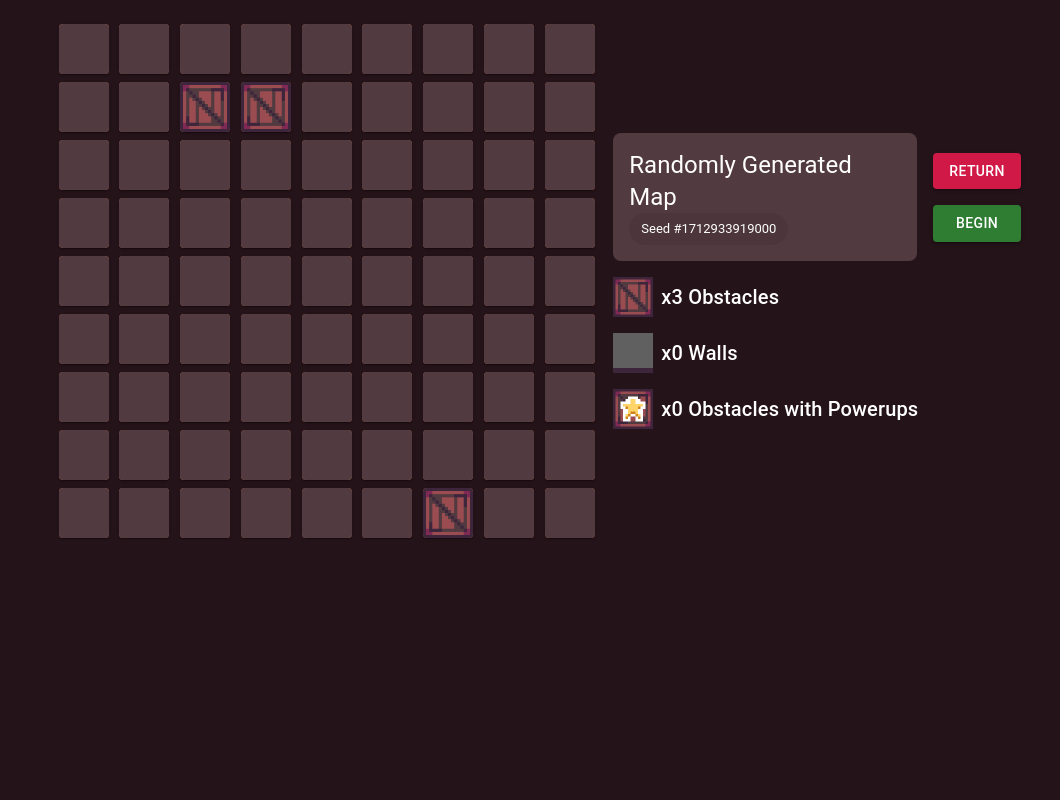
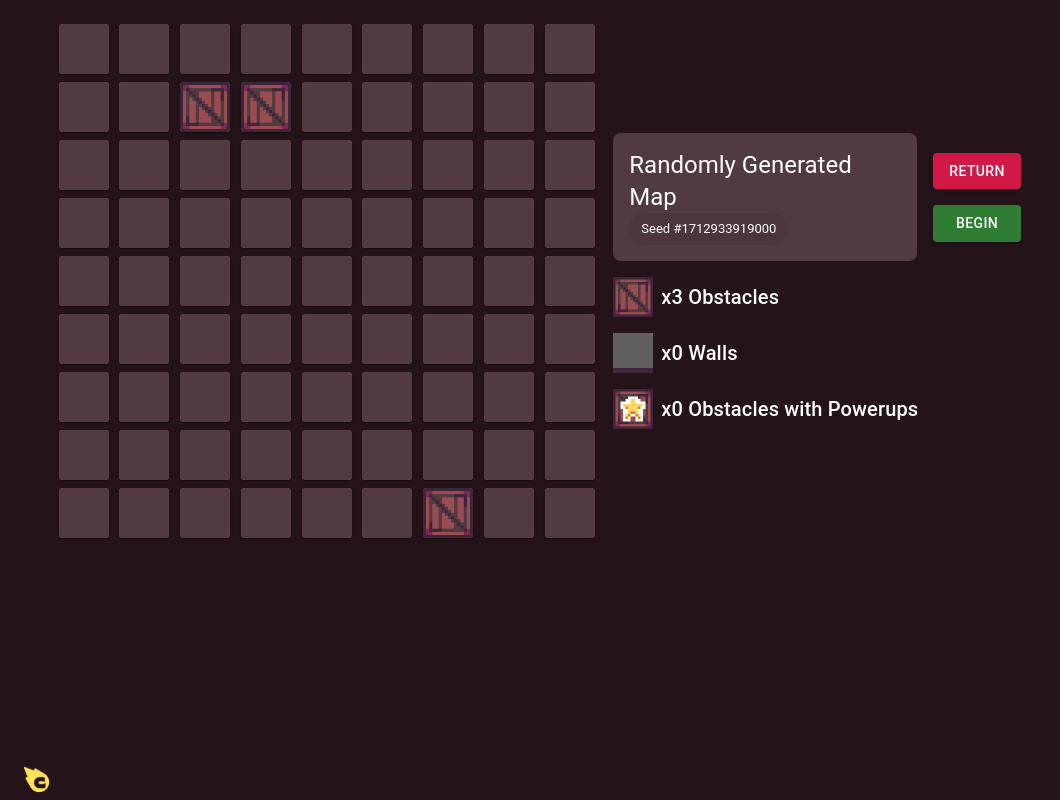
Before and after one commit to erik-lance/Cataclysm-Digital-Companion, a Next.js app: page /map/random in a window 1280 px wide. Shown: the whole page, without its empty margins (0-1060 px from the left). Built offline with nearby package versions, Linux system fonts and the light colour scheme.

Commit message:
Added logo to all pages

```diff
--- a/src/pages/_app.tsx
+++ b/src/pages/_app.tsx
@@ -5,6 +5,8 @@ import ThemeWrapper from "@/components/ThemeWrapper";
 import { AppProps } from "next/app";
 import { ThemeProvider } from "@emotion/react";
 import theme from "@/styles/theme";
+import Image from "next/image";
+import { Container } from "@mui/material";
 
 const inter = Inter({ subsets: ["latin"] });
 
@@ -12,6 +14,24 @@ function MyApp({Component, pageProps}: AppProps) {
     return (
         <ThemeProvider theme={theme}>
             <Component {...pageProps} />
+
+        {/* Logo at bottom left corner */}
+        <Container
+            sx={{
+                position: "fixed",
+                bottom: 0,
+                left: 0,
+                padding: 1,
+            }}
+        >
+            <Image
+            src="/cataclysm_logo_yellow_small.png"
+            alt="Logo"
+            width={25}
+            height={25}
+            />
+        </Container>
+
         </ThemeProvider>
     )
 }
```
